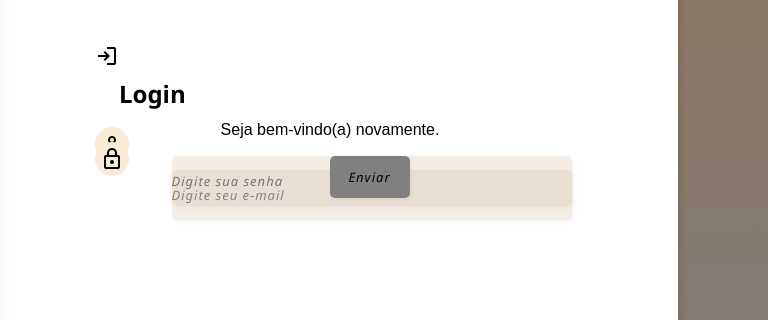
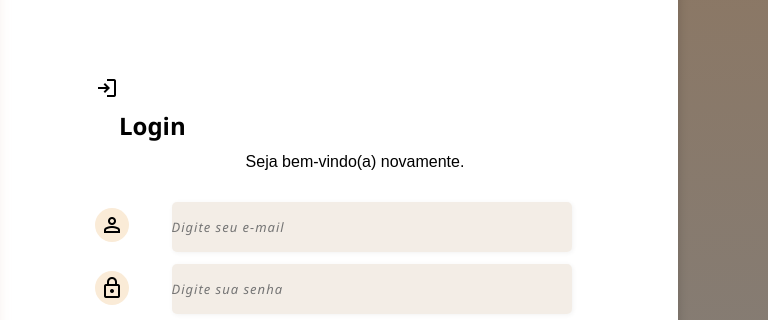
Before and after one commit to caique-98/Login, a plain HTML site: page index.html in a window 1280 px wide. Shown: the part 140-460 px from the top of the page, 512-1280 px from the left. Drawn offline with nearby package versions, Linux system fonts and the light colour scheme.

Commit message:
Update estilos.css

```diff
--- a/estilos.css
+++ b/estilos.css
@@ -20,6 +20,7 @@ main{
     height: 100vh;
     width: 100vw;
     position: relative;
+    transition: all 0.8s ease-in-out;
 
 }
 
@@ -76,12 +77,25 @@ input{
     margin-left: 2vh;
     border-radius: 5px;
     background-color: rgba(202, 175, 149, 0.233);
+    transition: background-color 0.4s;
+
+}
+
+input:hover{
+    background-color: antiquewhite;
+}
+
+input:focus{
+    background-color: rgba(138, 107, 78, 0.384);
+
 }
 
 input#iemail{
     position: absolute;
     left: 11%;
 }
+
+
 
 input#isenha{
     position: absolute;
@@ -97,7 +111,16 @@ input#envio{
     transform: translate(-50%, -50%);
     width: 80px;
     height: 42px;
+    transition: background-color 0.3s;
+}
 
+input#envio:hover{
+    background-color: rgba(128, 128, 128, 0.767);
+}
+
+input#envio:focus{
+    background-color: white;
+    border: 1px solid black;
 }
 
 span{
@@ -136,19 +159,17 @@ a{
 
 
 @media screen and (min-width:790px) {
-    main{
 
-    }
 
     section#login{
         height: 750px;
         width: 760px;
-        position: relative;
+
     }
 
     div#form{
         position: absolute;
-        top: 23%;
+        top: 27%;
         left: 47%;
     }
 
@@ -157,6 +178,22 @@ a{
         width: 38%;
         border-top-right-radius: 0px;
         border-bottom-left-radius: 10px;
+    }
+
+    span#icon{
+        top: 96%;
+    }
+
+    span#icon2{
+        top: 141%;
+    }
+
+    input#isenha{
+        top: 122%;
+    }
+
+    p{
+        margin-left: 50px;
     }
 
     nav{
@@ -168,6 +205,10 @@ a{
     }
     span{
         margin: 0px;
+    }
+
+    input#envio{
+        top: 190%;
     }
 }
 
```
